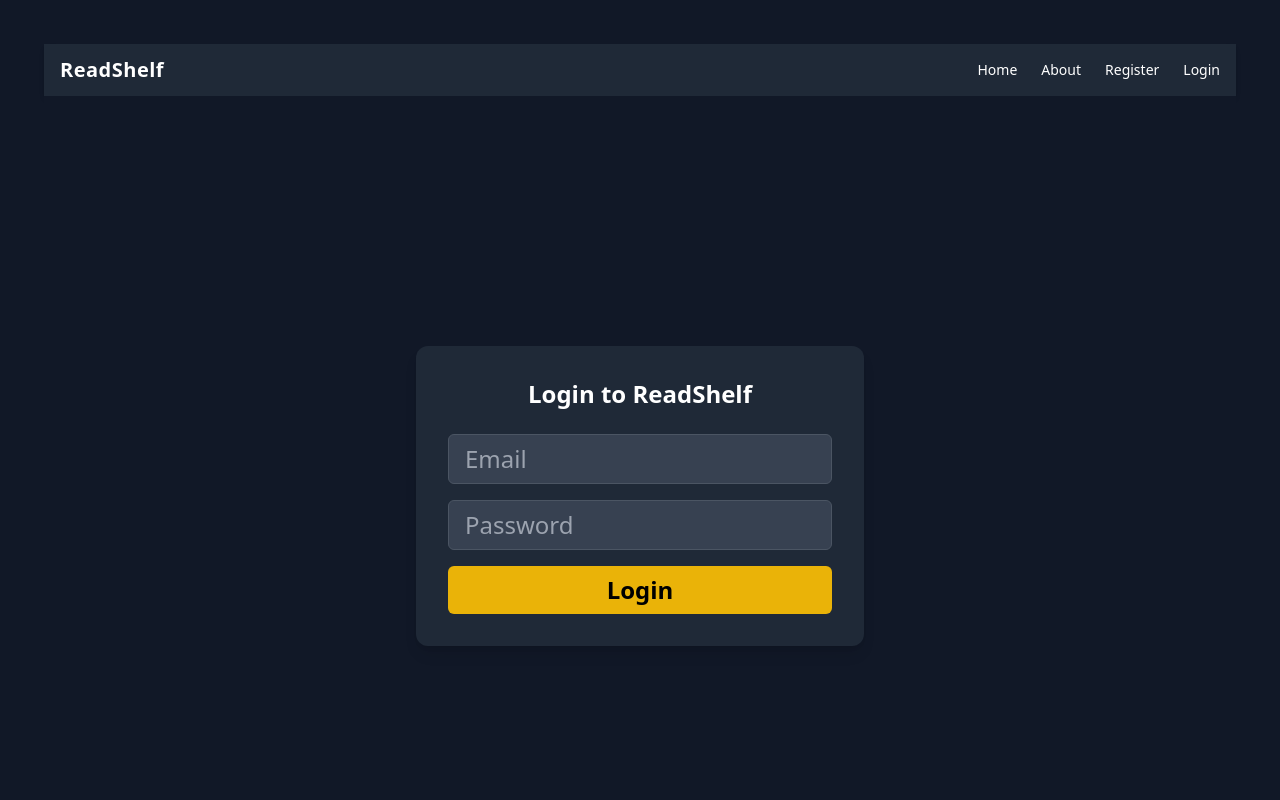
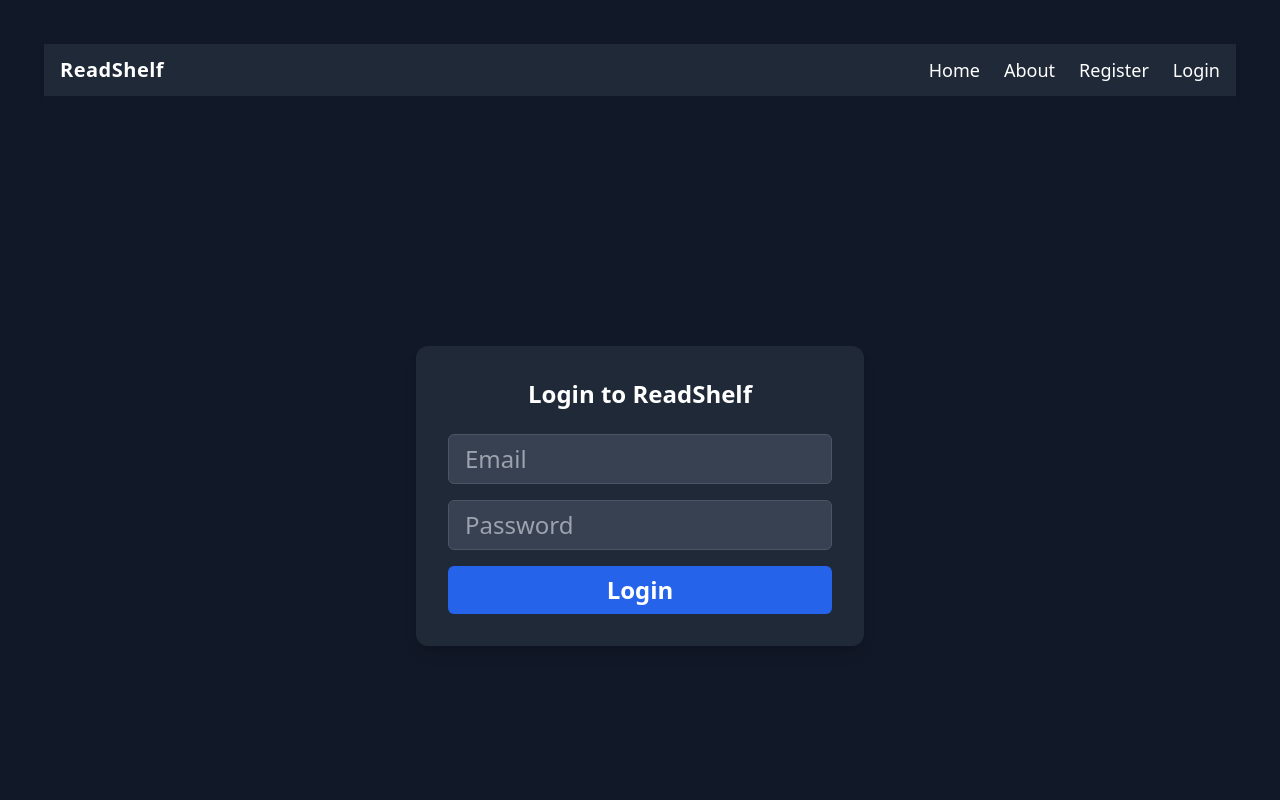
Before and after one commit to thesameernehal/ReadShelf, a React (Vite) app in the folder client/: page /login in a window 1280 px wide. Shown: the top 800 px of the page. Built offline with nearby package versions, Linux system fonts and the light colour scheme.

Commit message:
Applied 3 UI refinements: improved book card visuals, confirmed default font, and standardized button styles for a consistent user experience

```diff
--- a/client/src/components/BookCard.jsx
+++ b/client/src/components/BookCard.jsx
@@ -8,8 +8,9 @@ const StatusColors = {
 
 const BookCard = ({ title, author, status, children }) => {
     return (
-        <div className='bg-gray-800 pb-4 px-4 pt-10 rounded-xl shadow-md relative group min-h-[200px]'>
-            <h3 className='font-semibold text-2xl mb-4 break-words min-h-[64px]'>{title}</h3>
+        <div className='bg-gray-800 pb-4 px-4 pt-10 rounded-xl shadow-md text-white space-y-1 relative group min-h-[200px] transition-transform transform hover:scale-105 hover:shadow-[0_0_10px_#3b82f6]
+ duration-300 hover:border-2 hover:border-blue-500 '>
+            <h3 className='font-semibold text-2xl mb-4 break-words text-blue-400 min-h-[64px]'>{title}</h3>
             <p className='text-gray-400 mb-1 text-xl'>Author : {author}</p>
 
             {/* Status */}
--- a/client/src/components/Navbar.jsx
+++ b/client/src/components/Navbar.jsx
@@ -19,7 +19,7 @@ const Navbar = () => {
                     <Link to="/">ReadShelf</Link>
                 </div>
 
-                <ul className='flex space-x-6 items-center text-sm font-medium'>
+                <ul className='flex space-x-6 items-center text-lg font-medium'>
                     <li><Link to="/" className='hover:text-yellow-400 transition'>Home</Link></li>
 
                     <li><Link to="/about" className='hover:text-yellow-400 transition'>About</Link></li>
--- a/client/src/pages/AddBook.jsx
+++ b/client/src/pages/AddBook.jsx
@@ -48,7 +48,7 @@ const Addbook = () => {
                         <option>Wishlist</option>
                     </select>
 
-                    <button type='submit' className='w-full bg-green-600 hover:bg-green-700 text-black py-2 px-4 rounded-md font-semibold transition-colors'>Add Book</button>
+                    <button type='submit' className='w-full bg-blue-600 hover:bg-blue-700 text-white py-2 px-4 rounded-md font-semibold transition-colors shadow-sm hover:shadow-md'>Add Book</button>
                 </form>
             </div>
         </div>
--- a/client/src/pages/Login.jsx
+++ b/client/src/pages/Login.jsx
@@ -46,7 +46,7 @@ const Login = () => {
 
                     <input type="password" placeholder='Password' value={password} onChange={(e) => setPassword(e.target.value)} className='w-full px-4 py-2 bg-gray-700 rounded-md border border-gray-600 focus:outline-none focus:ring-2 focus:ring-yellow-400 required'/>
 
-                    <button type='submit' className='w-full py-2 bg-yellow-500 hover:bg-yellow-600 text-black font-semibold rounded-md transition'>Login</button>
+                    <button type='submit' className='w-full py-2 px-4 bg-blue-600 hover:bg-blue-700 text-white font-semibold rounded-md transition'>Login</button>
 
                     {/* Message */}
                     {message && (
--- a/client/src/pages/Register.jsx
+++ b/client/src/pages/Register.jsx
@@ -50,7 +50,7 @@ const Register = () => {
                         className='w-full p-3 rounded-md bg-gray-700 text-white placeholder-gray-400 focus:outline-none focus:ring-2 focus:ring-blue-500' />
 
                     <button type='submit'
-                        className='w-full bg-blue-600 hover:bg-blue-700 text-black py-2 px-4 rounded-md font-semibold transition-colors'>Register</button>
+                        className='w-full bg-blue-600 hover:bg-blue-700 text-white py-2 px-4 rounded-md font-semibold transition-colors'>Register</button>
 
                     {message && (
                         <p className='text-sm text-center text-blue-400 mt-2'>{message}</p>
```
